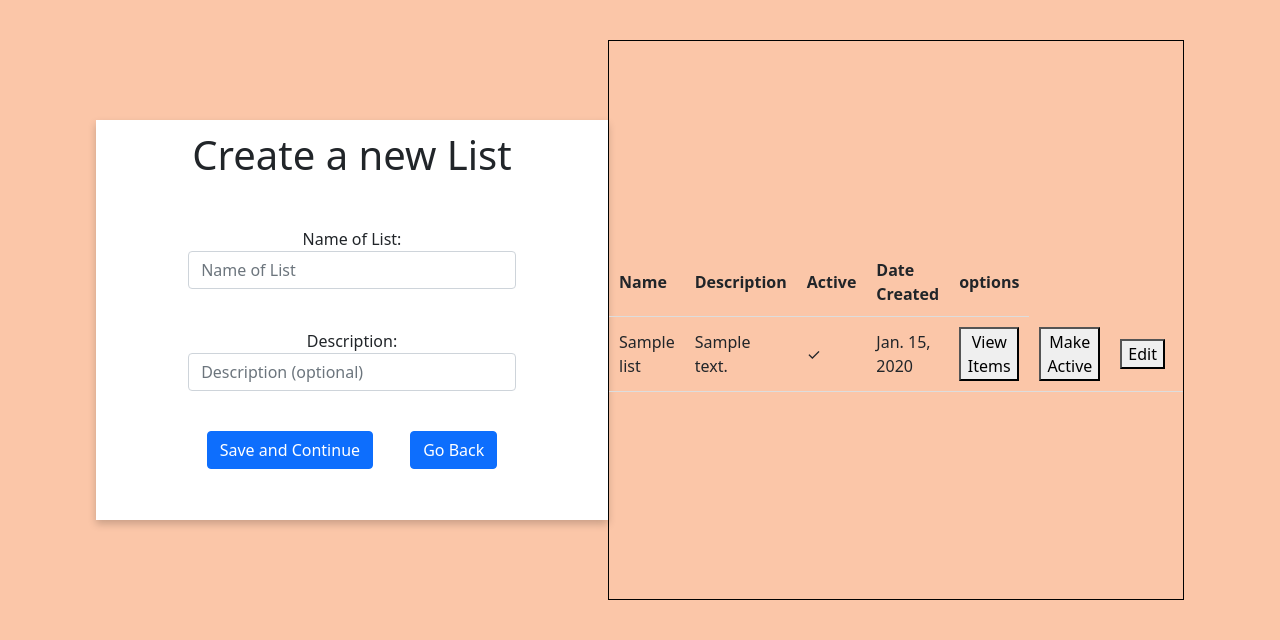
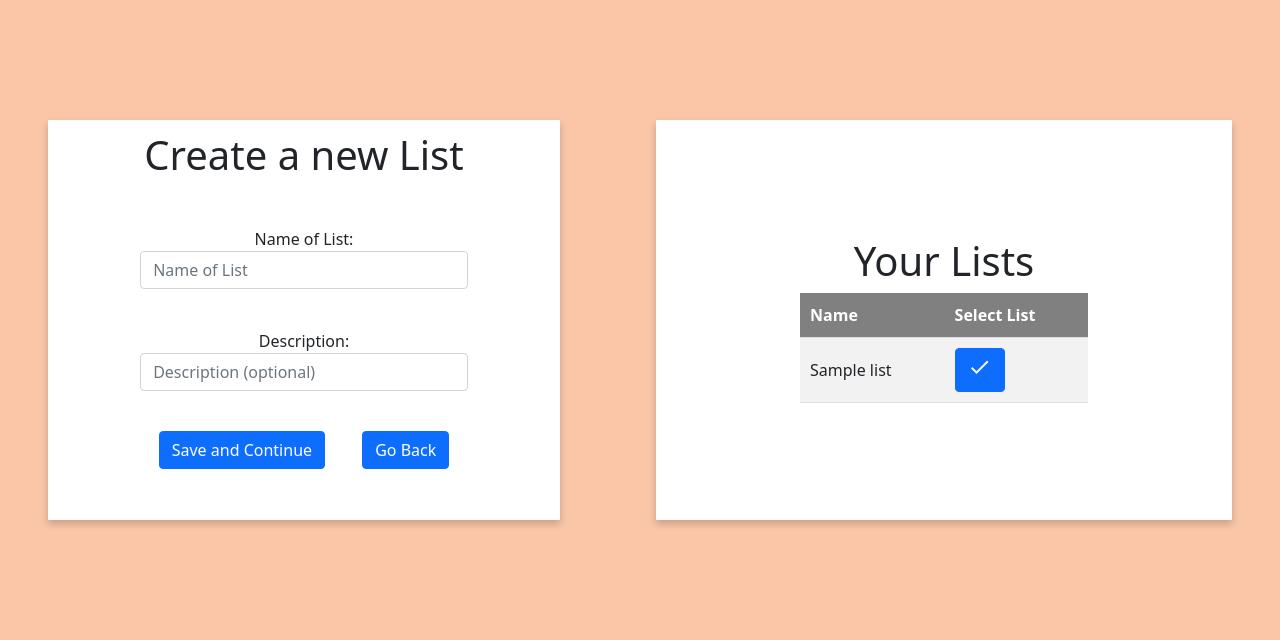
Before and after one commit to Zion-Haye/Matrix-SmartShopper, a Django app: page /CreateList/ in a window 1280 px wide. Shown: the part 160-800 px from the top of the page. Run offline with Django 3.2, Linux system fonts and the light colour scheme; a user stored in the database is signed in; tables that the repository leaves empty hold one stand-in row (values such as "Sample post").

Commit message:
Create List: Refine

```diff
--- a/smartshopperapp/static/stylesheets/createliststyle.css
+++ b/smartshopperapp/static/stylesheets/createliststyle.css
@@ -4,10 +4,11 @@
 
 #content{
     width:100vw;
-    height:auto;
+    min-height: 80vh;
 
     display:flex;
-    justify-content: center;
+    justify-content: space-around;
+
     align-items: center;
 
     background-color: #fbc6a8;
@@ -100,7 +101,7 @@
 
 #section-display-options{
     width:45%;
-    min-height:70vh;
+    min-height:50vh;
 
     margin:5vh 0 5vh 0;
 
@@ -109,18 +110,38 @@
     justify-content: center;
     align-items: center;
 
-    border:0.5px solid black;
+    background-color: white;
+
+
+    box-shadow: 0 4px 8px 0 rgba(0,0,0,0.2);
+    transition: 0.3s;
+
+
+}
+
+#section-display-options:hover{
+    box-shadow: 0 8px 16px 0 rgba(0,0,0,0.2);
 }
 
 
 #section-display-lists{
     height: 100%;
     width:100%;
+    display:flex;
+    justify-content: center;
+    flex-direction: column;
+    align-items: center;
     overflow-x: auto;
     overflow-y: auto;
+
+   justify-self: flex-start;
+
+
 }
 
 #list-table{
+    width:50%;
+    height: auto;
 
 }
 
@@ -128,6 +149,21 @@
     padding:10px;
     border-bottom: 1px solid #ddd;
 }
+
+th {
+    background-color: grey;
+    color: white;
+  }
+
+tr:nth-child(even) {
+    background-color: #f2f2f2;
+}
+
+tr:hover {
+    background-color: lightgray;
+}
+
+
 
 
 form{
@@ -154,7 +190,6 @@ a{
         justify-content: center;
         align-items: center;
 
-        border:0.5px solid black;
     }
 
     #section-display-options{
--- a/smartshopperapp/templates/createlist.html
+++ b/smartshopperapp/templates/createlist.html
@@ -58,30 +58,20 @@
 
 
             <div id="section-display-lists">
+
+                <h1> Your Lists</h1>
+
                 <table id="list-table">
                     <tr>
                         <th>Name</th>
-                        <th>Description</th>
-                        <th>Active</th>
-                        <th>Date Created</th>
-                        <th>options</th>
+                        <th>Select List</th>
                     </tr>
 
                     {% if lists != None %}
                         {% for list in lists %}
                             <tr>
                                 <td>{{list.name}}</td>
-                                <td>{{list.description}}</td>
-                                {% if list.is_Active == True %}
-                                    <td>&#10003;</td>
-                                {% else %}
-                                    <td>&#9587;</td>
-                                {% endif %}
-                                <td>{{list.date_created}}</td>
-                                <td><button onclick="window.location.href='/ViewListItems/{{list.id}}/'">View Items</button></td>
-                                <td><button onclick="window.location.href='/MakeListActive/{{list.id}}/'">Make Active</button></td>
-                                <td><button onclick="window.location.href='/EditList/{{list.id}}/'">Edit</button></td>
-                                <td><button onclick="window.location.href='/DeleteList/{{list.id}}/'">Delete</button></td>
+                                <td><button onclick="window.location.href='/MakeListActive/{{list.id}}/'"type="button" class="btn btn-primary"><i class="large material-icons">done</i></button></td>
                             </tr>
                         {% endfor %}
                 </table>
```
